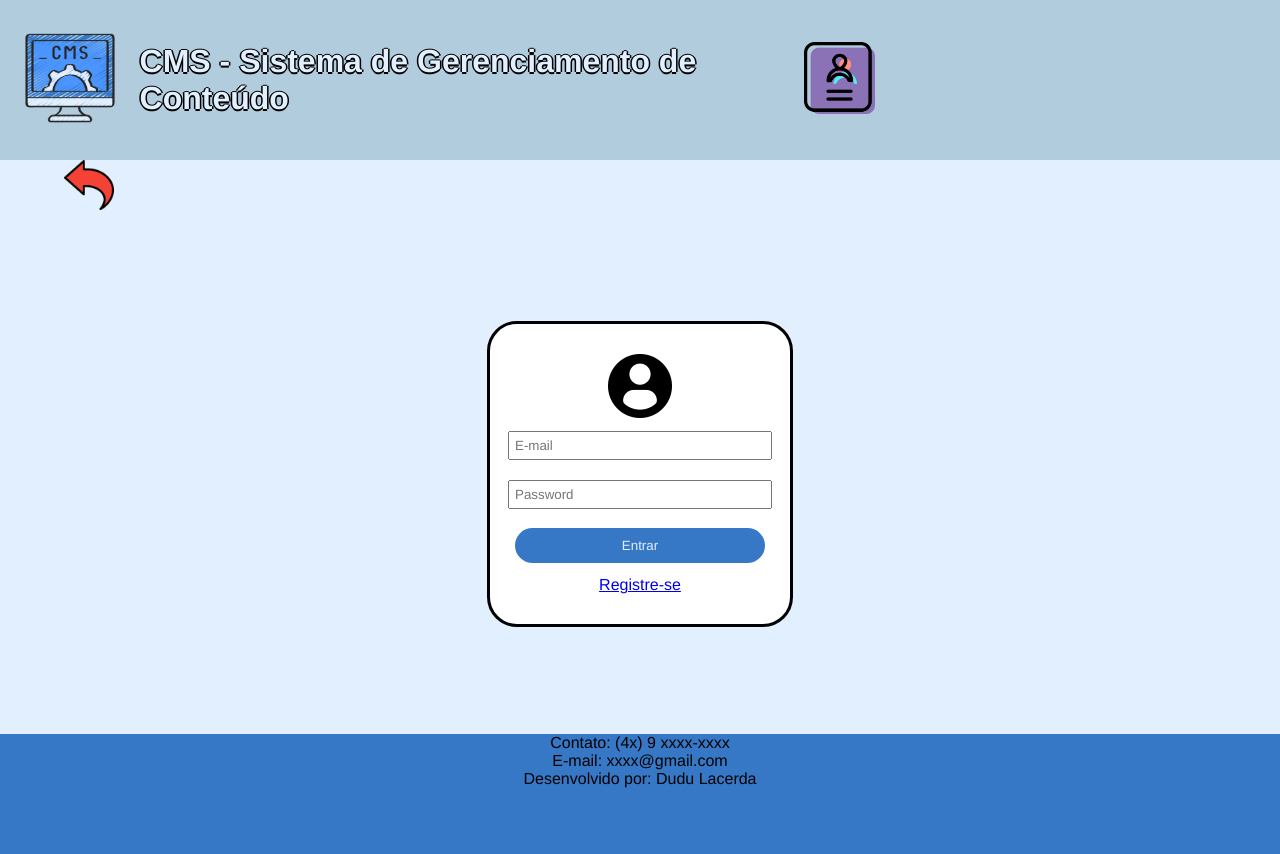
After one commit to dudulacerdadl/cms, a PHP site: page /views/user/signin.php in a window 1280 px wide. The commit adds this page. Run offline with PHP 8.4, Linux system fonts and the light colour scheme.

Commit message:
:sparkles: Added login and user registration process - MARCOS

```diff
--- a/style/cards.css
+++ b/style/cards.css
@@ -37,7 +37,6 @@ main {
     width: 100%;
     height: 100%;
     max-width: 500px;
-    /* padding: 25px; */
 }
 
 .card-texts {
--- a/style/footer.css
+++ b/style/footer.css
@@ -5,6 +5,8 @@
 }
 
 footer {
+    width: 100vw;
+    height: 15vh;
     background-color: #3778C6;
     text-align: center;
 }
--- a/style/header.css
+++ b/style/header.css
@@ -5,6 +5,8 @@
 }
 
 header {
+    width: 100vw;
+    height: 20vh;
     background-color: #B0CCDD;
     display: flex;
     align-items: center;
@@ -15,14 +17,22 @@ body {
     background-color: #E1EFFF;
 }
 
+.login-img {
+    width: 15%;
+    height: 15%;
+    min-width: 50px;
+}
+
 .back-img {
     margin-top: 50px;
     padding-left: 5%;
 }
 
 .logo-header {
-    width: 25%;
-    height: 25%;
+    width: 7vw;
+    height: 7vw;
+    min-width: 60px;
+    min-height: 60px;
     max-width: 200px;
     padding: 25px;
 }
--- /dev/null
+++ b/style/login.css
@@ -0,0 +1,58 @@
+* {
+    font-family: 'Franklin Gothic Medium', 'Arial Narrow', Arial, sans-serif;
+    padding: 0;
+    margin: 0;
+}
+
+.login-card {
+    width: 100vw;
+    height: 65vh;
+    display: flex;
+    flex-direction: column;
+    justify-content: center;
+    align-items: center;
+}
+
+.login-content {
+    background-color: white;
+    display: flex;
+    flex-direction: column;
+    justify-content: center;
+    align-items: center;
+    width: 300px;
+    height: 300px;
+    border: solid black;
+    border-radius: 30px;
+}
+
+.login-form {
+    display: flex;
+    flex-direction: column;
+    justify-content: center;
+    align-items: center;
+}
+
+#access-email, #access-password, #name{
+    margin-top: 5%;
+    margin-bottom: 2.5%;
+    width: 10vw;
+    min-width: 250px;
+    padding: 5px;
+}
+
+.access-action {
+    margin-top: 5%;
+    margin-bottom: 5%;
+    width: 10vw;
+    min-width: 250px;
+    padding: 10px;
+    border: none;
+    border-radius: 30px;
+    color: #E1EFFF;
+    background-color: #3778C6;
+}
+
+.user-img {
+    width: 5vw;
+    min-width: 50px;
+}
--- /dev/null
+++ b/template/footer.php
@@ -0,0 +1,5 @@
+<footer>
+    <p>Contato: (4x) 9 xxxx-xxxx</p>
+    <p>E-mail: xxxx@gmail.com</p>
+    <p>Desenvolvido por: Dudu Lacerda</p>
+</footer>
--- /dev/null
+++ b/template/header.php
@@ -0,0 +1,24 @@
+<header>
+    <section class="login-section">
+    <img src="../imgs/logo.png" alt="cms" class="logo-header">
+    </section>
+    <h1 class="page-title">CMS - Sistema de Gerenciamento de Conteúdo</h1>
+
+    <?php if (empty($_SESSION['id'])): ?>
+
+    <section class="login-section">
+        <a href="../views/user/signin.php">
+            <img class="login-img" src="../imgs/icons/profile.png" alt="Login">
+        </a>
+    </section>
+
+    <?php else: ?>
+
+    <section class="login-section">
+        <a href="../views/user/home.php">
+            <img class="login-img" src="../imgs/icons/profile.png" alt="Login">
+        </a>
+    </section>
+
+    <?php endif;?>
+</header>
--- /dev/null
+++ b/views/user/signin.php
@@ -0,0 +1,49 @@
+<?php
+
+session_start();
+
+?>
+
+<!DOCTYPE html>
+<html lang="pt-BR">
+<head>
+    <meta charset="UTF-8">
+    <meta http-equiv="X-UA-Compatible" content="IE=edge">
+    <meta name="viewport" content="width=device-width, initial-scale=1.0">
+    <link rel="stylesheet" href="../../style/notices.css">
+    <link rel="stylesheet" href="../../style/login.css">
+    <link rel="stylesheet" href="../../style/header.css">
+    <link rel="stylesheet" href="../../style/footer.css">
+    <link rel="shortcut icon" href="../../imgs/logo.png" type="image/x-icon"/>
+    <title>Login</title>
+</head>
+<body>
+    <? require_once '../../template/header.php'; ?>
+
+    <main>
+        <a class="back-img" href="javascript:history.back()">
+            <img src="../../imgs/icons/back.png" width="50px" alt="voltar">
+        </a>
+        <div class="login-card">
+            <div class="login-content">
+                <img class="user-img" src="../../imgs/icons/profile-user.png" alt="user">
+                <?
+                if (isset($_SESSION['msg'])) {
+                    echo $_SESSION['msg'];
+                    unset($_SESSION['msg']);
+                }
+                ?>
+                <form class="login-form" action="./validate.php" method="POST">
+                    <input type="email" placeholder="E-mail" name="user" id="access-email">
+                    <input type="password" placeholder="Password" name="pass" id="access-password">
+                    <input class="access-action" type="submit" name="btnLogin" value="Entrar">
+
+                    <a href="./signup.php">Registre-se</a>
+                </form>
+            </div>
+        </div>
+    </main>
+
+    <? require_once '../../template/footer.php'; ?>
+</body>
+</html>
```
Also changed, not shown: db/connection.php (added, +12 -0 lines), index.php (+19 -24 lines), views/content.php (renamed from content.php, +6 -18 lines), views/user/home.php (added, +33 -0 lines), views/user/register.php (added, +46 -0 lines), views/user/signout.php (added, +7 -0 lines), views/user/signup.php (added, +44 -0 lines), views/user/validate.php (added, +41 -0 lines), imgs/icons/profile-user.png (added).
